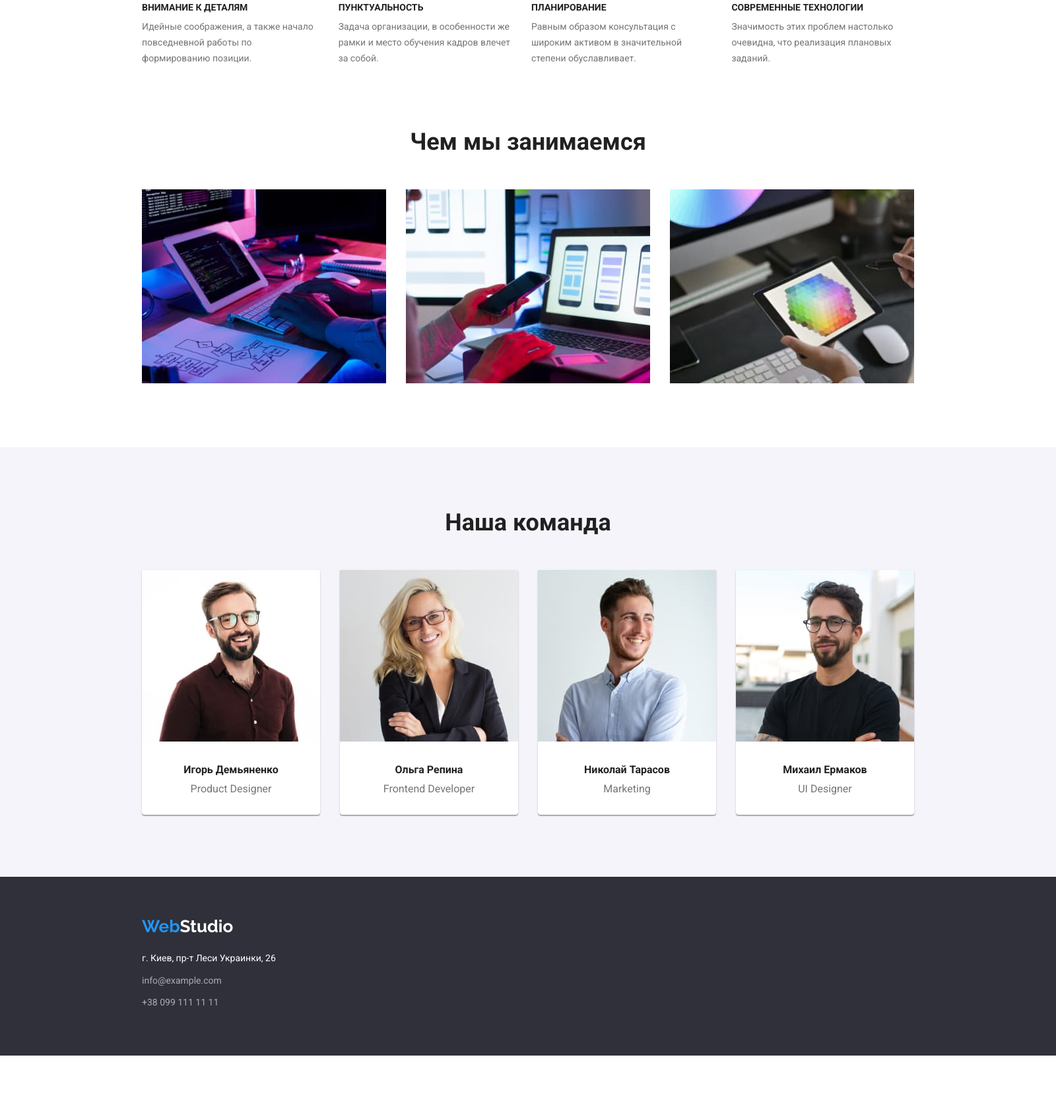
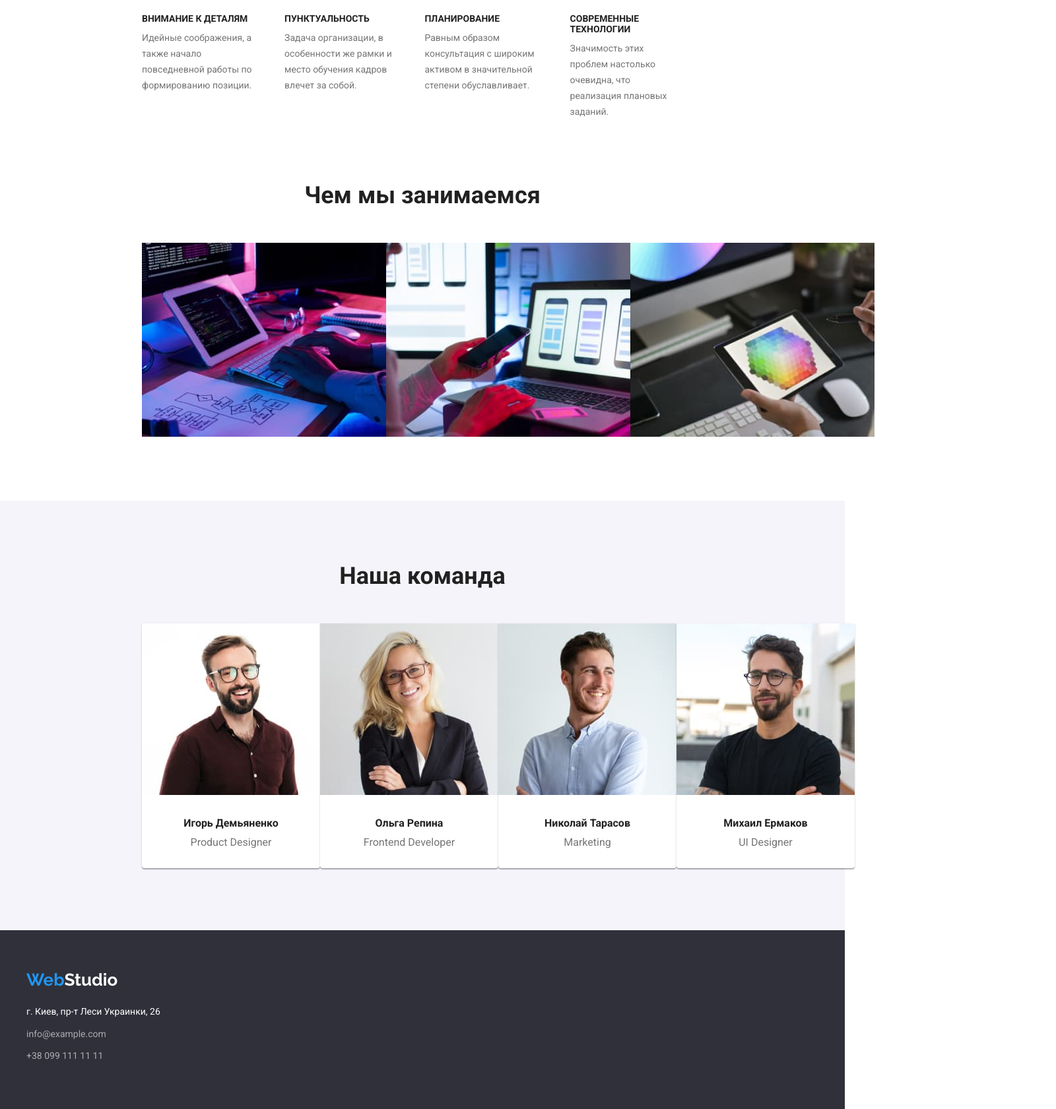
Before and after one commit to Sergio0888/goit-markup-hw-03, a plain HTML site: page index.html in a window 1280 px wide. Shown: the part 802-2483 px from the top of the page at 66% size, 1600 px wide, since content can reach past the window. Before the commit the page ends 2402 px from the top, so only its background shows below. Drawn offline with Linux system fonts and the light colour scheme.

Commit message:
Исправил ошибки ДЗ

```diff
--- a/css/styles.css
+++ b/css/styles.css
@@ -1,7 +1,6 @@
 body {
     background-color: var(--brandColor);
     font-family: 'Roboto', sans-serif;
-    width: 1600px;
     font-weight: 500;
     font-size: 14px;
     line-height: 1.15;
@@ -22,6 +21,9 @@ body {
     max-width: 1200px;
     margin: 0 auto;
 }
+.section {
+    padding: 94px 215px;
+}
 .header {
     padding: 24px 215px 25px 215px;
     border-bottom: 1px solid #ECECEC;
@@ -29,6 +31,7 @@ body {
 .header-container {
     display: flex;
     align-items: center;
+    justify-content: space-between;
 }
 .nav-menu {
     display: flex;
@@ -36,13 +39,14 @@ body {
 }
 .link-list {
     display: flex;
-    margin-right: 50px;
     margin-left: 93px;
 }
 .link {
-    margin-right: 50px;
     color: #212121;
     align-items: center;
+}
+.link-list-item {
+    margin-right: 50px;
 }
 .link:hover,
 .link:focus {
@@ -51,7 +55,6 @@ body {
 .list-contact {
     display: flex;
     align-items: center;
-    margin-left: 205px;
 }
 .link-contact {
     color: var(--brandcolorone);
@@ -129,9 +132,6 @@ body {
 
 /* Секция 2 */
 
-.section-main {
-    padding: 94px 215px;
-}
 .main-container {
     display: flex;
 }
@@ -147,13 +147,13 @@ body {
 .details-item {
     margin-right: 30px;
 }
-.section-main h3 {
+.main-container h3 {
     font-weight: 700;
     font-size: 14px;
     line-height: 1.15;
     text-transform: uppercase;
 }
-.section-main p {
+.main-container p {
     font-weight: 400;
     font-size: 14px;
     line-height: 1.71;
@@ -165,7 +165,7 @@ body {
 .block-work {
     margin-top: 94px;
 }
-.title-work {
+.title-page {
     font-weight: 700;
     font-size: 36px;
     line-height: 1.16;
@@ -179,34 +179,27 @@ body {
 
 /* Секция 3 */
 
-.section-team {
+.section.team-sect {
     background-color: #F5F4FA;
-    padding: 94px 215px;
 }
 .team-list {
     display: flex;
     justify-content: space-between;
 }
-.section-team h2 {
-    font-weight: 700;
-    font-size: 36px;
-    line-height: 1.16;
-    text-align: center;
-    padding-bottom: 50px;
+.team-people-box{
+    padding: 30px 60px;
 }
-.section-team h3 {
+.team-title-name {
     font-size: 16px;
     line-height: 1.19;
-    margin-top: 30px;
     text-align: center;
+    margin-bottom: 10px;
 }
-.section-team p {
+.team-paragraph {
     font-weight: 400;
     font-size: 16px;
     line-height: 1.19;
     color: var(--brandcolorone);
-    margin-top: 10px;
-    margin-bottom: 30px;
     text-align: center;
 }
 .team-item {
@@ -217,10 +210,10 @@ body {
 
 /* Футер */
 .footer {
-    padding: 60px 1154px 60px 215px;
+    padding-top: 60px;
+    padding-bottom: 60px;
     background-color: #2F303A;
 }
-
 .contact-list {
     margin-top: 20px;
     font-weight: 400;
@@ -271,19 +264,13 @@ body {
 
 /* Кнопки */
 
-.section-page {
-    padding: 94px 215px;
-}
-.block-button {
-    display: flex;
-    justify-content: center;
-    margin-bottom: 50px;
-}
 .page-title {
     display: none;
 }
 .page-button {
     display: flex;
+    margin-bottom: 50px;
+    justify-content: center;
 }
 .page-button button {
     padding: 6px 22px;
@@ -293,6 +280,7 @@ body {
     font-size: 16px;
     line-height: 1.62;
     cursor: pointer;
+    color: #212121;
     background-color: #F5F4FA;
     border-radius: 4px;
     border: none;
--- a/index.html
+++ b/index.html
@@ -21,9 +21,9 @@
                 <a href="./index.html" class="logo">
                     <span>Web</span>Studio</a>
                 <ul class="link-list">
-                    <li><a class="link active" href="./index.html">Студия</a></li>
-                    <li><a class="link" href="./portfolio.html">Портфолио</a></li>
-                    <li><a class="link" href="">Контакты</a></li>
+                    <li class="link-list-item"><a class="link active" href="./index.html">Студия</a></li>
+                    <li class="link-list-item"><a class="link" href="./portfolio.html">Портфолио</a></li>
+                    <li class="link-list-item"><a class="link" href="">Контакты</a></li>
                 </ul>
             </nav>
             <ul class="list-contact">
@@ -40,7 +40,7 @@
                 <button type="button" class="mainbutton">Заказать услугу</button>
             </div>
         </section>
-        <section class="section-main">
+        <section class="section">
             <div class="main-container container">
                 <h2 class="none-hide">Особенности</h2>
                 <ul class="details">
@@ -63,7 +63,7 @@
                 </ul>
             </div>
             <div class="block-work container">
-                <h2 class="title-work">Чем мы занимаемся</h2>
+                <h2 class="title-page">Чем мы занимаемся</h2>
                 <ul class="list-work">
                     <li class="item-work">
                         <img src="./images/img1.jpg" alt="Создаем разметку текста" width="370" />
@@ -77,41 +77,50 @@
                 </ul>
             </div>
         </section>
-        <section class="section-team">
-            <div class="block-team container">
-                <h2>Наша команда</h2>
+        <section class="section team-sect">
+            <div class="container">
+                <h2 class="title-page">Наша команда</h2>
                 <ul class="team-list">
                     <li class="team-item">
                         <img src="./images/img4.jpg" alt="Фото Игорь Демьяненко" width="270">
-                        <h3>Игорь Демьяненко</h3>
-                        <p>Product Designer</p>
+                        <div class="team-people-box">
+                            <h3 class="team-title-name">Игорь Демьяненко</h3>
+                            <p class="team-paragraph">Product Designer</p>
+                        </div>
                     </li>
                     <li class="team-item">
                         <img src="./images/img5.jpg" alt="Фото Ольга Репина" width="270">
-                        <h3>Ольга Репина</h3>
-                        <p>Frontend Developer</p>
+                        <div class="team-people-box">
+                            <h3 class="team-title-name">Ольга Репина</h3>
+                            <p class="team-paragraph">Frontend Developer</p>
+                        </div>
                     </li>
                     <li class="team-item">
                         <img src="./images/img6.jpg" alt="Фото Николай Тарасов" width="270">
-                        <h3>Николай Тарасов</h3>
-                        <p>Marketing</p>
+                        <div class="team-people-box">
+                            <h3 class="team-title-name">Николай Тарасов</h3>
+                            <p class="team-paragraph">Marketing</p>
+                        </div>
                     </li>
                     <li class="team-item">
                         <img src="./images/img7.jpg" alt="Фото Михаил Ермаков" width="270">
-                        <h3>Михаил Ермаков</h3>
-                        <p>UI Designer</p>
+                        <div class="team-people-box">
+                            <h3 class="team-title-name">Михаил Ермаков</h3>
+                            <p class="team-paragraph">UI Designer</p>
+                        </div>
                     </li>
                 </ul>
             </div>
         </section>
     </main>
     <footer class="footer">
-        <div class="block-footer">
+        <div class="footer-box container">
             <a href="./index.html" class="logo-footer"><span>Web</span>Studio</a>
             <address>
                 <ul class="contact-list">
                     <li class="contact-item"><a class="address-text" href="">г. Киев, пр-т Леси Украинки, 26</a></li>
-                <li class="contact-item"><a class="link-footer" href="mailto:info@example.com">info@example.com</a></li>
+                    <li class="contact-item"><a class="link-footer" href="mailto:info@example.com">info@example.com</a>
+                    </li>
                     <li class="contact-item"><a class="link-footer" href="tel:+380991111111">+38 099 111 11 11</a></li>
                 </ul>
             </address>
```
Also changed, not shown: portfolio.html (+6 -8 lines). Lines whose indentation alone changed are shown as unchanged.
